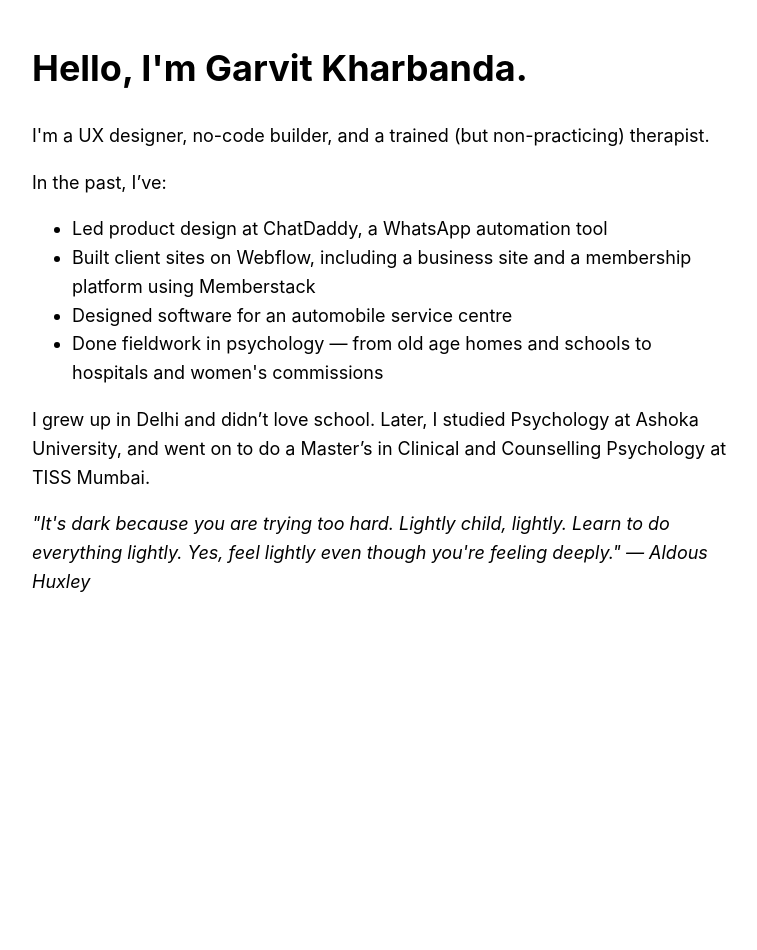
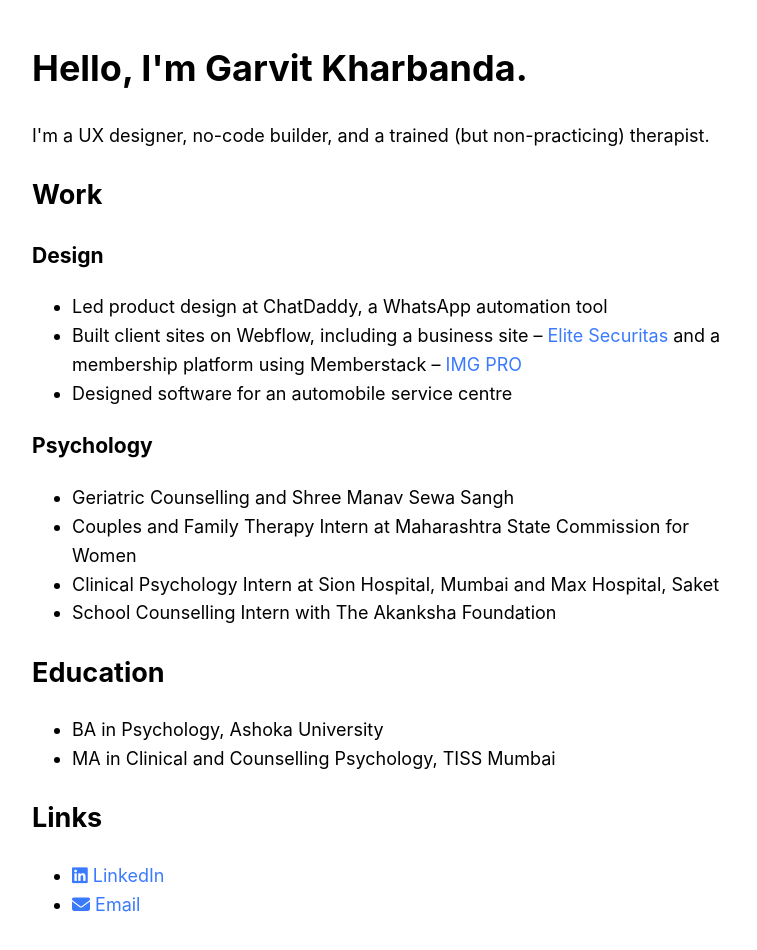
Before and after one commit to garvitkharbanda/garvitkharbanda.github.io, a plain HTML site: page index.html in a window 1280 px wide. Shown: the whole page, without its empty margins (258-1015 px from the left). Before the commit the page ends 800 px from the top, so only its background shows below. Drawn offline with Linux system fonts and the light colour scheme.

Commit message:
Add files via upload

```diff
--- a/index.html
+++ b/index.html
@@ -14,9 +14,10 @@
   }
 
   a {
-    color: blue;
+    color: #3A7AFE;
     text-decoration: none;
   }
+
 
   a:hover {
     text-decoration: underline;
@@ -29,20 +30,48 @@
   }
 </style>
 
+<link rel="stylesheet" href="https://cdnjs.cloudflare.com/ajax/libs/font-awesome/6.5.0/css/all.min.css">
+
 </head>
 <body>
   <h1>Hello, I'm Garvit Kharbanda.</h1>
   <p>I'm a UX designer, no-code builder, and a trained (but non-practicing) therapist.</p>
 
-  <p>In the past, I’ve:</p>
+<h2>Work</h2>
+<h3>Design</h3>
   <ul>
     <li>Led product design at ChatDaddy, a WhatsApp automation tool</li>
-    <li>Built client sites on Webflow, including a business site and a membership platform using Memberstack</li>
+    <li>Built client sites on Webflow, including a business site – <a href="https://www.elitesecuritas.in" target="_blank">Elite Securitas</a> and a membership platform using Memberstack – <a href="https://www.imgpro.ai" target="_blank">IMG PRO</a>
+</li>
     <li>Designed software for an automobile service centre</li>
-    <li>Done fieldwork in psychology — from old age homes and schools to hospitals and women's commissions</li>
   </ul>
 
-  <p>I grew up in Delhi and didn’t love school. Later, I studied Psychology at Ashoka University, and went on to do a Master’s in Clinical and Counselling Psychology at TISS Mumbai.</p>
+<h3>Psychology</h3>
+  <ul>
+    <li>Geriatric Counselling and Shree Manav Sewa Sangh</li>
+    <li>Couples and Family Therapy Intern at Maharashtra State Commission for Women</li>
+    <li>Clinical Psychology Intern at Sion Hospital, Mumbai and Max Hospital, Saket</li>
+    <li>School Counselling Intern with The Akanksha Foundation</li>
+  </ul>
+
+<h2>Education</h2>
+<ul>
+  <li>BA in Psychology, Ashoka University</li>
+  <li>MA in Clinical and Counselling Psychology, TISS Mumbai</li>
+</ul>
+
+
+<h2>Links</h2>
+<ul>
+  <li><a href="https://www.linkedin.com/in/garvit-kharbanda" target="_blank">
+    <i class="fab fa-linkedin"></i> LinkedIn
+  </a></li>
+  <li><a href="mailto:hi@garvit.design">
+    <i class="fas fa-envelope"></i> Email
+  </a></li>
+
+</ul>
+
 
   <!--
   <h2>Selected Publications</h2>
@@ -56,6 +85,5 @@
   </ul>
   -->
 
-  <p><em>"It's dark because you are trying too hard. Lightly child, lightly. Learn to do everything lightly. Yes, feel lightly even though you're feeling deeply." — Aldous Huxley</em></p>
 </body>
 </html>
```
